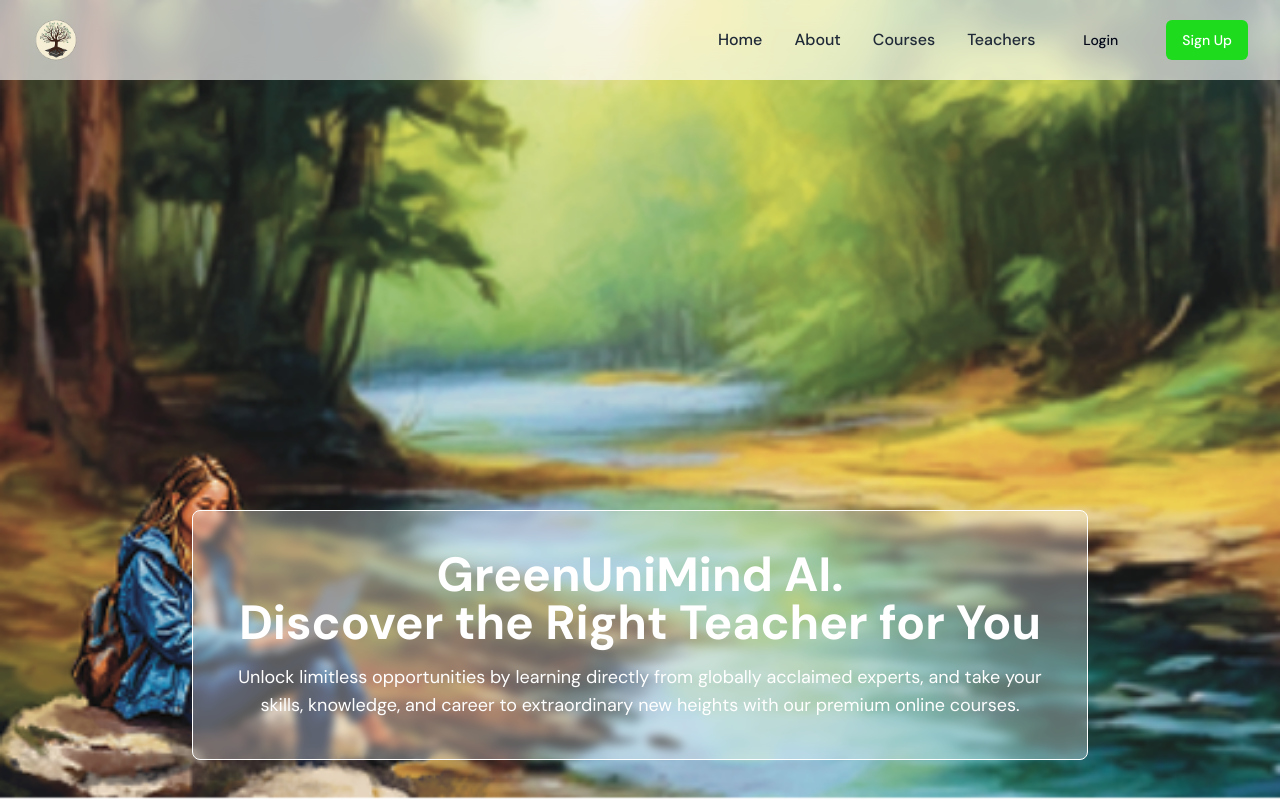
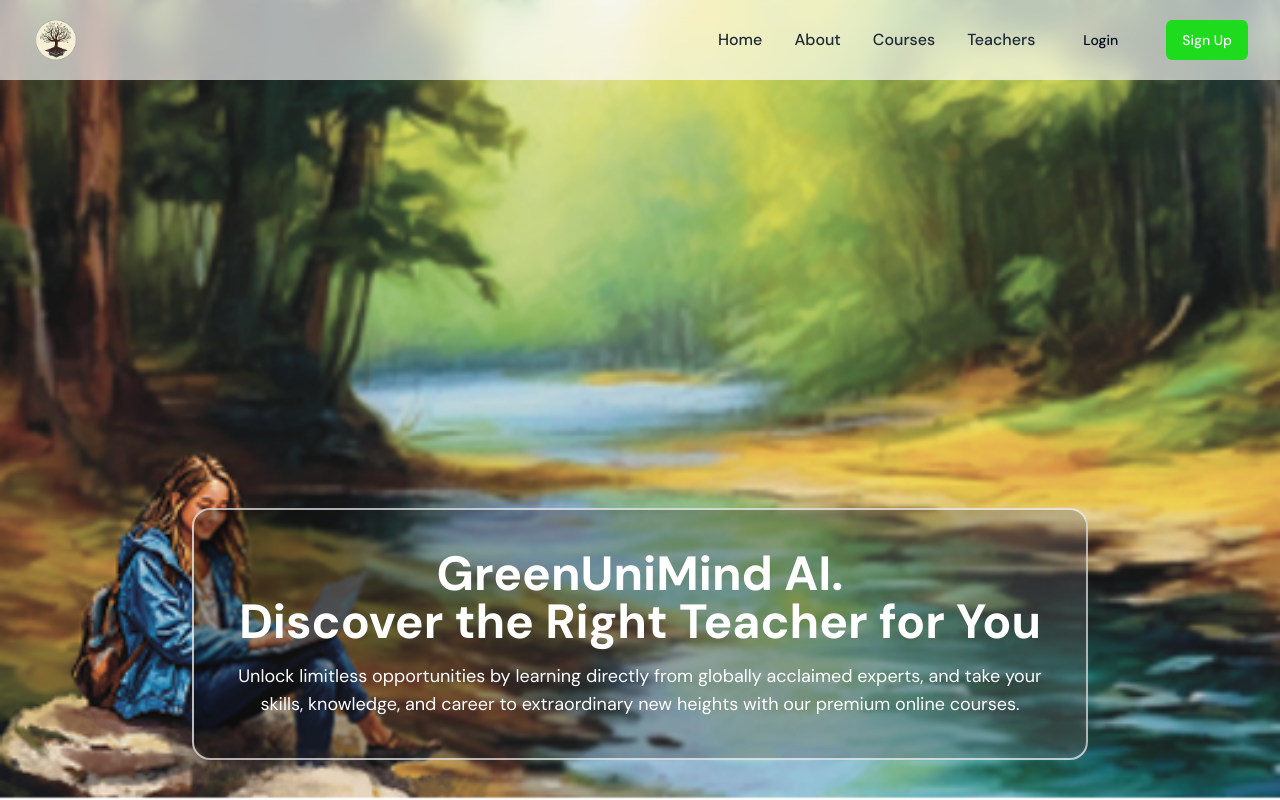
Before and after one commit to gmhridu/green-uni-mind, a React (Vite) app: page / in a window 1280 px wide. Shown: the top 800 px of the page. Built offline with nearby package versions, Linux system fonts and the light colour scheme.

Commit message:
backdrop added in hero section

```diff
--- a/src/components/HeroSection.tsx
+++ b/src/components/HeroSection.tsx
@@ -13,16 +13,25 @@ const HeroSection = () => {
 
       {/* Text Content Positioned at Bottom */}
       <div className="absolute bottom-0 left-0 right-0 z-10 px-4 pb-10">
-        <div className="max-w-4xl mx-auto text-center border border-white rounded-lg bg-white/30 backdrop-blur-sm px-6 py-10">
+        <div
+          className="max-w-4xl mx-auto text-center px-6 py-10"
+          style={{
+            borderRadius: "18px",
+            border: "2px solid rgba(255, 255, 255, 0.66)",
+            background:
+              "linear-gradient(90deg, rgba(0, 0, 0, 0.35) 0%, rgba(102, 102, 102, 0.35) 100%)",
+            backdropFilter: "blur(1px)",
+          }}
+        >
           <h1 className="text-3xl md:text-5xl font-bold mb-4 text-white">
             GreenUniMind AI.
             <br />
             <span>Discover the Right Teacher for You</span>
           </h1>
           <p className="text-white text-base md:text-lg mt-4">
-            Unlock limitless opportunities by learning directly from globally acclaimed experts,
-            and take your skills, knowledge, and career to extraordinary new heights with our premium
-            online courses.
+            Unlock limitless opportunities by learning directly from globally
+            acclaimed experts, and take your skills, knowledge, and career to
+            extraordinary new heights with our premium online courses.
           </p>
         </div>
       </div>
```
Also changed, not shown: package.json (+7 -2 lines), 1 other file (tests, documents, lock files or other folders).
